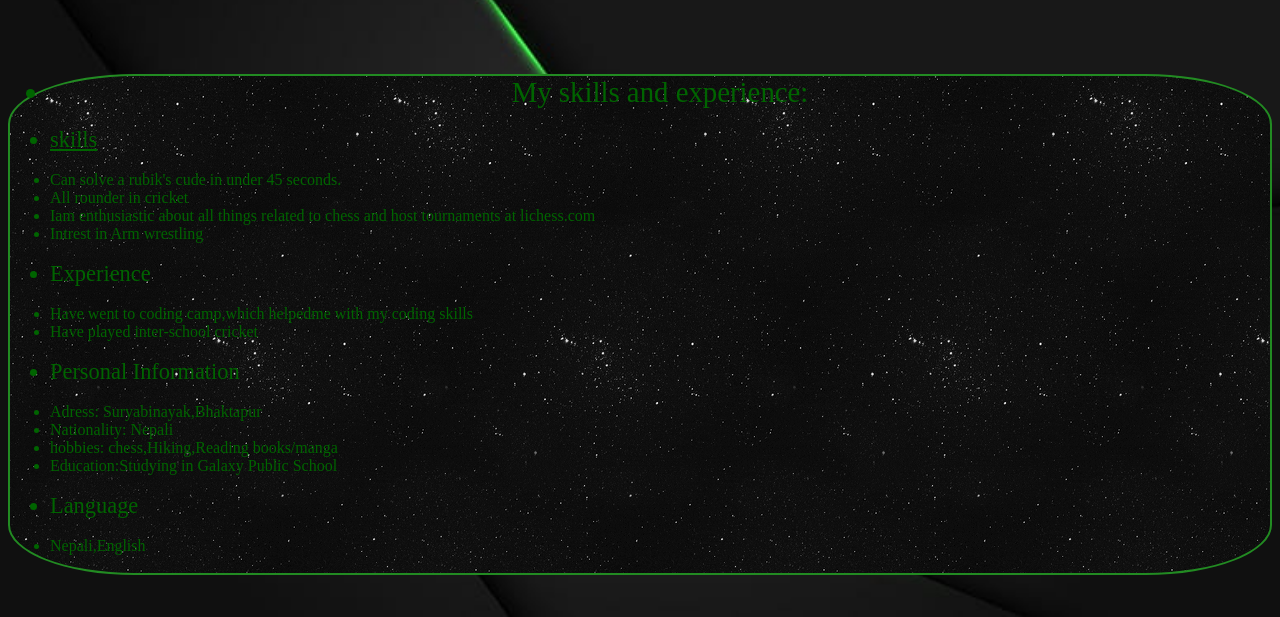
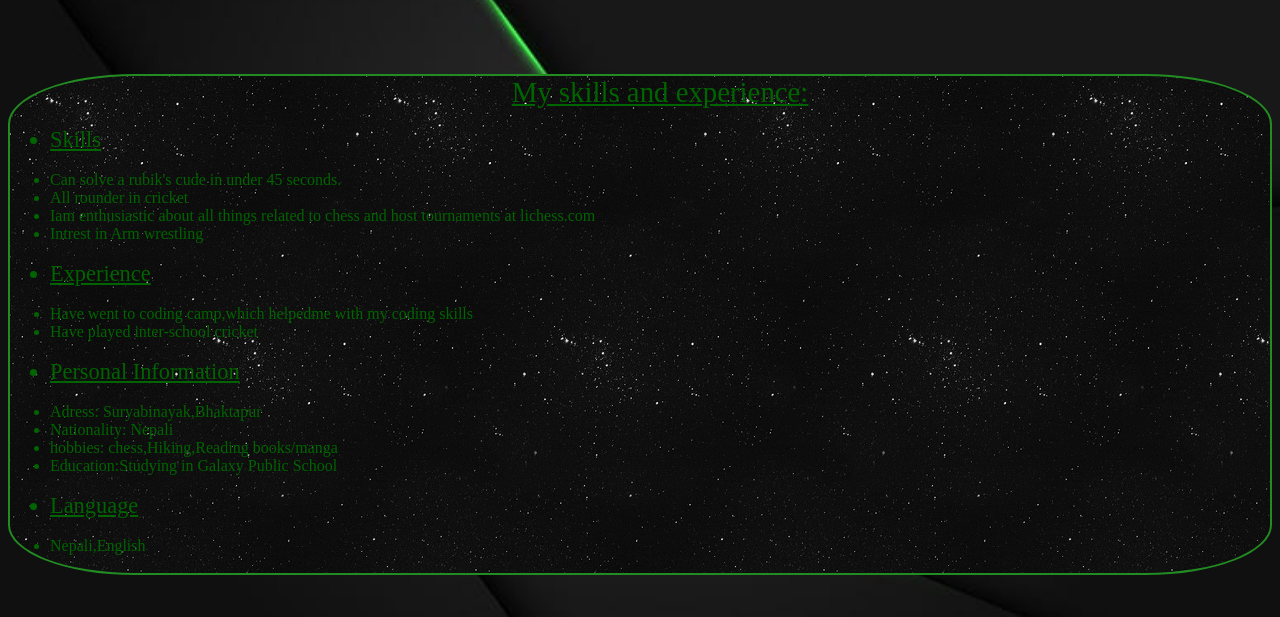
Before and after one commit to DivyeshBaidya/ctfnepal, a plain HTML site: page skills.html in a window 1280 px wide. Shown: the part 207-824 px from the top of the page. Drawn offline with Linux system fonts and the light colour scheme.

Commit message:
Update skills.html

```diff
--- a/skills.html
+++ b/skills.html
@@ -63,6 +63,8 @@
         }
         li.skills{
             font-size: 180%;
+            list-style: none;
+            text-decoration: underline;
         }
         li.s1{
             text-align: left;
@@ -85,6 +87,7 @@
         li.s6{
             text-align: left;
             font-size: 140%;
+            text-decoration: underline;
         }
         li.s7{
             text-align: left;
@@ -95,6 +98,7 @@
         li.s9{
             text-align: left;
             font-size: 140%;
+            text-decoration: underline;
         }
         li.s10{
             text-align: left;
@@ -111,6 +115,7 @@
         li.s14{
             text-align: left;
             font-size: 140%;
+            text-decoration: underline;
         }
         li.s15{
             text-align: left;
@@ -162,7 +167,7 @@
     <center><h1>CV</h1></center> <br>
     <ul>
        <li class="skills">My skills and experience:</li><br>
-    <li class="s1">skills</li><br>
+    <li class="s1">Skills</li><br>
 
     <li class="s2">Can solve a rubik's cude in under 45 seconds.</li>
     <li class="s3">All rounder in cricket</li>
```
